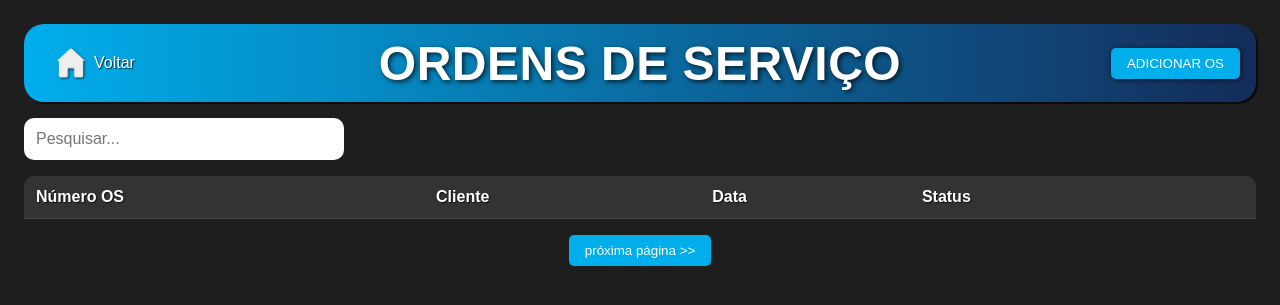
After one commit to KSous4/SisEstoque, a FastAPI app: template templates/OS/OS1.html in a window 1280 px wide. The commit adds this page. Shown: the top 305 px of the page. Run offline with FastAPI, Linux system fonts and the light colour scheme; the template is opened without the code that fills it, so the values that code supplies are empty.

Commit message:
OS com alterações feitas novamente,
Terá que realizar mais alterações, mas está com uma boa parte pronta.

```diff
--- /dev/null
+++ b/templates/OS/OS1.html
@@ -0,0 +1,266 @@
+<!DOCTYPE html>
+<html lang="pt-BR">
+<head>
+  <meta charset="UTF-8" />
+  <meta name="viewport" content="width=device-width, initial-scale=1.0"/>
+  <title>RodeStock - Ordens de Serviço</title>
+  <link rel="shortcut icon" href="OSimg/rodesicon.ico" type="image/x-icon">
+  <style>
+    /* Mantém o mesmo estilo */
+    body {
+      font-family: Arial, sans-serif;
+      background-color: #1e1e1e;
+      color: white;
+      margin: 0;
+      padding: 1.5rem;
+    }
+
+    header {
+      background: linear-gradient(to right, #00AEEB, #142C5A);
+      padding: 1rem;
+      display: flex;
+      justify-content: space-between;
+      align-items: center;
+      box-shadow: 2px 2px 1px rgba(0, 0, 0, 0.7);
+      border-radius: 20px;
+    }
+
+    h1 {
+      margin: 0;
+      text-shadow: 2px 2px 5px rgba(0, 0, 0, 0.7);
+    }
+
+    button {
+      background-color: #00AEEB;
+      color: white;
+      padding: 0.5rem 1rem;
+      border: none;
+      cursor: pointer;
+      border-radius: 5px;
+    }
+
+    #search {
+      width: 26%;
+      padding: 0.75rem;
+      margin: 1rem 0;
+      box-sizing: border-box;
+      border-radius: 10px;
+      border: none;
+      font-size: 1rem;
+    }
+
+    table {
+      width: 100%;
+      border-collapse: collapse;
+    }
+
+    th, td {
+      padding: 0.75rem;
+      text-align: left;
+      border-bottom: 1px solid #444;
+    }
+
+    th {
+      background-color: #333;
+    }
+
+    .modal {
+      position: fixed;
+      top: 0;
+      left: 0;
+      width: 100vw;
+      height: 100vh;
+      background: rgba(0, 0, 0, 0.205);
+      display: flex;
+      align-items: center;
+      justify-content: center;
+      z-index: 1000;
+    }
+
+    .modal-content {
+      background: #222;
+      padding: 2rem;
+      border-radius: 10px;
+      width: 300px;
+      color: white;
+    }
+
+    .hidden {
+      display: none;
+    }
+
+    form input, form textarea {
+      width: 100%;
+      margin-bottom: 0.75rem;
+      padding: 0.5rem;
+      border: none;
+      border-radius: 5px;
+    }
+
+    form button {
+      margin-right: 0.5rem;
+    }
+
+    #nextPageBtn {
+      display: block;
+      margin: 1rem auto;
+      padding: 0.5rem 1rem;
+      background-color: #00AEEB;
+      color: white;
+      border-radius: 5px;
+      cursor: pointer;
+    }
+  </style>
+</head>
+<body>
+  <header>
+    <div style="display: flex; align-items: center; gap: 1rem;">
+      <button onclick="window.location.href='../Principal/principal.html'" style="background: none; border: none; cursor: pointer; display: flex; align-items: center; gap: 0.5rem; color: white; font-size: 1rem;">
+        <img src="OSimg/casa.png" alt="voltar" style="width: 30px; height: 30px; filter: drop-shadow(1px 1px 1px rgba(0, 0, 0, 0.7));" />
+        <span style="text-shadow: 1px 1px 1px rgba(0, 0, 0, 0.7);">Voltar</span>
+      </button>
+      <h1 style="position: absolute; left: 50%; transform: translateX(-50%); margin: 0; font-size: 3rem; font-weight: bold; letter-spacing: 0.5px;">ORDENS DE SERVIÇO</h1>
+    </div>
+    <button id="addOSBtn" style="box-shadow: 1px 1px 5px rgba(0, 0, 0, 0.7);">ADICIONAR OS</button>
+
+  </header>
+
+  <input type="text" id="search" placeholder="Pesquisar..."/>
+
+  <table>
+    <thead>
+      <tr style="text-shadow: 1px 1px 1px rgba(0, 0, 0, 0.7);">
+        <th style="border-top-left-radius: 10px;">Número OS</th>
+        <th>Cliente</th>
+        <th>Data</th>
+        <th>Status</th>
+        <th style="border-top-right-radius: 10px;"></th>
+      </tr>
+    </thead>
+    <tbody id="osTable"></tbody>
+  </table>
+
+  <button id="nextPageBtn">próxima página >></button>
+
+  <!-- Pop-up visualizar/editar -->
+  <div id="osPopup" class="modal hidden">
+    <div class="modal-content">
+      <h2>Detalhes da OS</h2>
+      <div id="osDetails"></div>
+      <button id="editBtn">Editar</button>
+      <button id="deleteBtn">Excluir</button>
+      <button onclick="closePopup('osPopup')">Fechar</button>
+    </div>
+  </div>
+
+  <!-- Pop-up adicionar -->
+  <div id="addOSPopup" class="modal hidden">
+    <div class="modal-content">
+      <h2>Adicionar OS</h2>
+      <form id="addOSForm">
+        <input type="text" name="numero" placeholder="Número da OS" required>
+        <input type="text" name="cliente" placeholder="Nome do Cliente" required>
+        <input type="date" name="data" required>
+        <input type="text" name="status" placeholder="Status" required>
+        <textarea name="descricao" placeholder="Descrição" rows="4"></textarea>
+        <button type="submit">Adicionar</button>
+        <button type="button" onclick="closePopup('addOSPopup')">Cancelar</button>
+      </form>
+    </div>
+  </div>
+
+  <script>
+    let currentPage = 1;
+    const itemsPerPage = 30;
+    let ordens = [];
+
+    function fetchOrdens() {
+      fetch("http://127.0.0.1:8000/api/ordens")
+        .then(res => res.json())
+        .then(data => {
+          ordens = data;
+          renderOrdens();
+        });
+    }
+
+    function renderOrdens() {
+      const table = document.getElementById("osTable");
+      table.innerHTML = "";
+      ordens.forEach((os, index) => {
+        const row = document.createElement("tr");
+        row.innerHTML = `
+          <td>${os.numero}</td>
+          <td>${os.cliente}</td>
+          <td>${os.data}</td>
+          <td>${os.status}</td>
+          <td><button onclick="showOS(${index})">ver mais</button></td>
+        `;
+        table.appendChild(row);
+      });
+    }
+
+    function showOS(index) {
+      const os = ordens[index];
+      const details = document.getElementById("osDetails");
+      details.innerHTML = `
+        <p><strong>Número:</strong> ${os.numero}</p>
+        <p><strong>Cliente:</strong> ${os.cliente}</p>
+        <p><strong>Data:</strong> ${os.data}</p>
+        <p><strong>Status:</strong> ${os.status}</p>
+        <p><strong>Descrição:</strong> ${os.descricao || "Sem descrição"}</p>
+      `;
+      document.getElementById("editBtn").onclick = () => editOS(os);
+      document.getElementById("deleteBtn").onclick = () => deleteOS(os.numero);
+      openPopup("osPopup");
+    }
+
+    function editOS(os) {
+      const form = document.getElementById("addOSForm");
+      form.numero.value = os.numero;
+      form.cliente.value = os.cliente;
+      form.data.value = os.data;
+      form.status.value = os.status;
+      form.descricao.value = os.descricao || "";
+      openPopup("addOSPopup");
+
+      form.onsubmit = e => {
+        e.preventDefault();
+        const updated = Object.fromEntries(new FormData(form));
+        fetch(`http://127.0.0.1:8000/api/ordens/${os.numero}`, {
+          method: "PUT",
+          headers: { "Content-Type": "application/json" },
+          body: JSON.stringify(updated)
+        }).then(() => {
+          closePopup("addOSPopup");
+          fetchOrdens();
+        });
+      closePopup("osPopup")
+      };
+    }
+
+    function deleteOS(numero) {
+      fetch(`http://127.0.0.1:8000/api/ordens/${numero}`, { method: "DELETE" })
+        .then(() => {
+          closePopup("osPopup");
+          fetchOrdens();
+        });
+    }
+
+    function closePopup(popupId) {
+      document.getElementById(popupId).classList.add("hidden");
+    }
+
+    function openPopup(popupId) {
+      document.getElementById(popupId).classList.remove("hidden");
+    }
+
+    // Alteração no botão Adicionar OS
+    document.getElementById("addOSBtn").onclick = () => {
+      window.open('OS2.html', '_blank');
+    };
+
+    // Página 2 carregando as ordens
+    window.onload = fetchOrdens;
+  </script>
+</body>
+</html>
--- a/templates/OS/OS.html
+++ b/templates/OS/OS2.html
@@ -150,8 +150,9 @@
 
   <div class="banner-topo">
     <div class="banner-esquerda">
-      <button class="botao-voltar" onclick="voltar()">
-        <img src="OSimg/casa.png" alt="Ícone Home"> Voltar
+      <button onclick="window.location.href='OS1.html'" style="background: none; border: none; cursor: pointer; display: flex; align-items: center; gap: 0.5rem; color: white; font-size: 1rem;">
+        <img src="OSimg/casa.png" alt="voltar" style="width: 30px; height: 30px; filter: drop-shadow(1px 1px 1px rgba(0, 0, 0, 0.7));" />
+        <span style="text-shadow: 1px 1px 1px rgba(0, 0, 0, 0.7);">Voltar</span>
       </button>
     </div>
     <img src="OSimg/rodeslogo.jpeg" alt="Logo Rodestock">
--- a/templates/Principal/principal.html
+++ b/templates/Principal/principal.html
@@ -104,7 +104,7 @@
       <div class="icon box"></div>
       <span>ESTOQUE</span>
     </div>
-    <div class="menu-item" onclick="window.location.href='../Os/OS.html'">
+    <div class="menu-item" onclick="window.location.href='../OS/OS1.html'">
       <div class="icon ordem"></div>
       <span>ORDEM DE SERVIÇO</span>
     </div>
```
